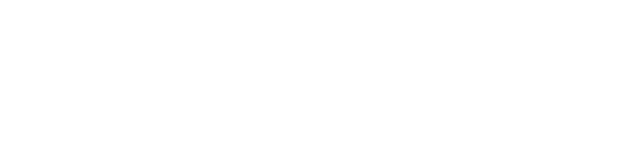
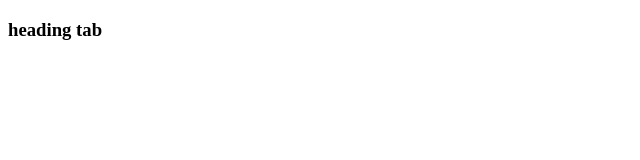
Before and after one commit to yuvraj-anand/webdev-bootcamp, a plain HTML site: page index.html in a window 1280 px wide. Shown: the whole page, without its empty margins (0-640 px from the left). Drawn offline with Linux system fonts and the light colour scheme.

Commit message:
,hjg,h,j,hyjh

```diff
--- a/index.html
+++ b/index.html
@@ -6,6 +6,7 @@
     <title>boot camp web dev</title>
 </head>
 <body>
+    <h3>heading tab</h3>
 
 </body>
 </html>
```
